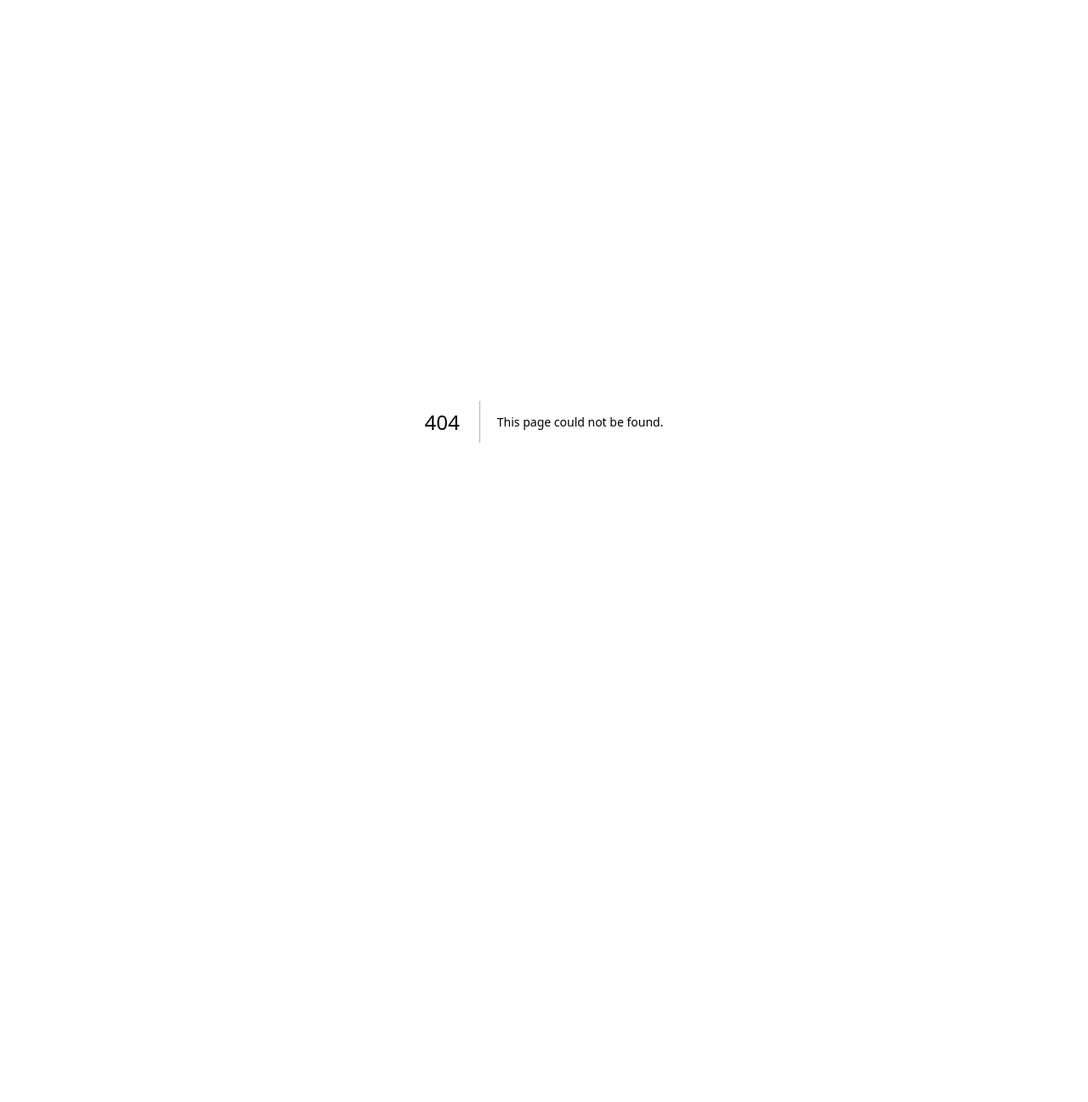
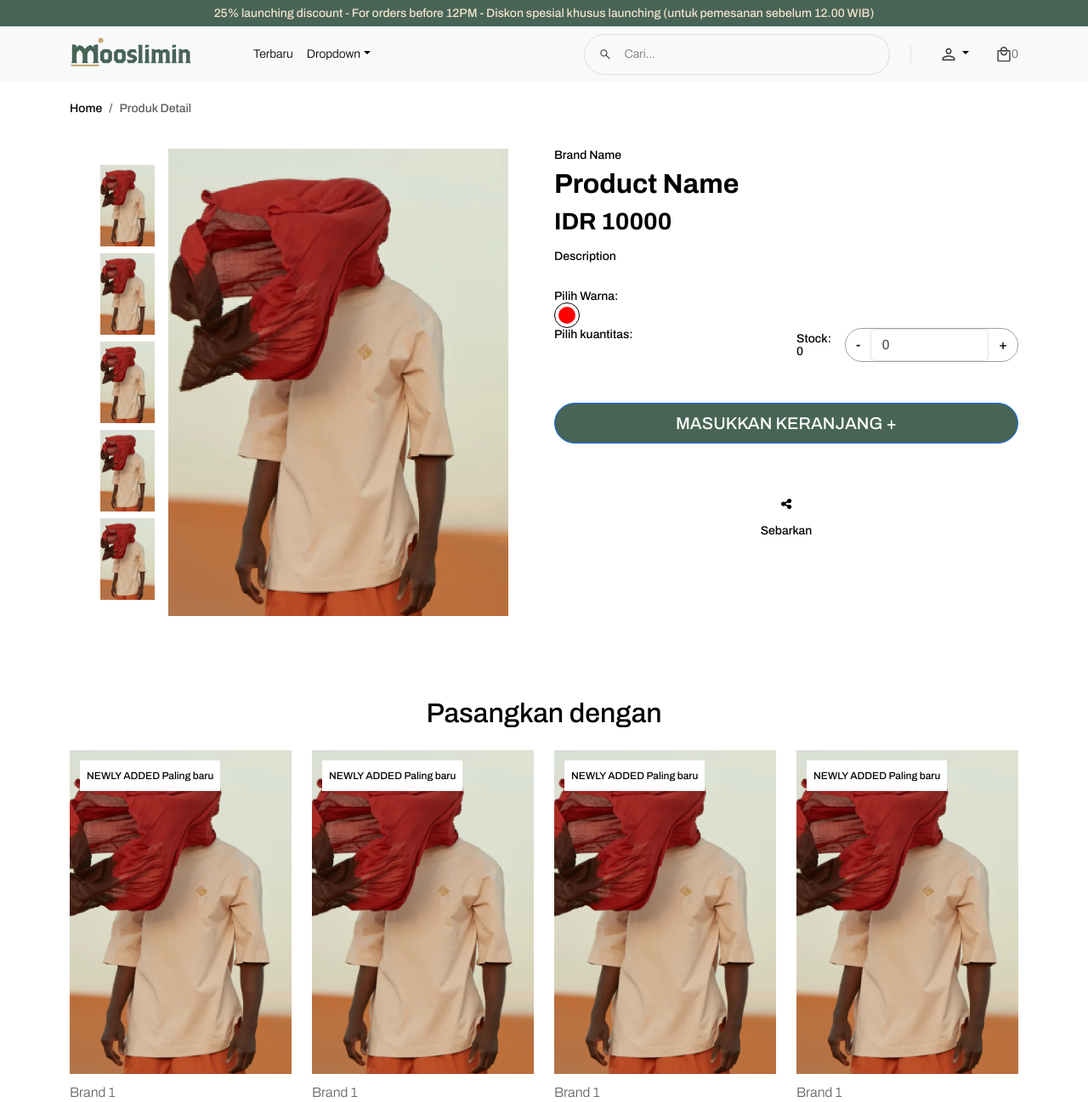
Before and after one commit to delpierrol/mooslimin, a Next.js app: page /product/1 in a window 1280 px wide. Before the commit this address had no page. Shown: the top 1297 px of the page at 85% size. Before the commit the page ends 896 px from the top, so only its background shows below. Built offline with nearby package versions, Linux system fonts and the light colour scheme.

Commit message:
- detail page

```diff
--- a/components/content/product-list/filter/section-filter-color.js
+++ b/components/content/product-list/filter/section-filter-color.js
@@ -1,5 +1,6 @@
 'use client'
 
+"use client"
 import { Accordion, Col, Form, Row } from "react-bootstrap";
 import styles from "../filter/filter.module.css"
 import { useState } from "react";
--- a/components/content/product-list/filter/section-filter-size.js
+++ b/components/content/product-list/filter/section-filter-size.js
@@ -1,5 +1,6 @@
 'use client'
 
+"use client"
 import { useState } from "react";
 import { Accordion, Form } from "react-bootstrap";
 
--- a/components/product/product-item.js
+++ b/components/product/product-item.js
@@ -1,26 +1,28 @@
 import Image from "next/image";
 import Badge from "../badge/badge";
 import styles from "./product-item.module.css";
-const ProductItem = ({ image, alt }) => {
+
+export default function ProductItem({ product }) {
+  console.log(product);
   return (
+    <a href={"product/" + product.id}>
       <div className={styles.container}>
         <div className={styles.containerImage}>
-        <Image layout="fill" objectFit="cover" alt={alt} src={image} />
+          <Image layout="fill" objectFit="cover" alt="" src={product.image} />
         </div>
         <div className={styles.containerProduct}>
-        <div className={styles.brandName}>Brand name</div>
-        <div className={styles.productTitle}>PRODUCT TITLE</div>
+          <div className={styles.brandName}>{product.brand.name}</div>
+          <div className={styles.productTitle}>{product.title}</div>
           <div className={styles.labelSpecialPrice}>
-          <div>IDR 150.000</div>
+            <div>{product.specialPrice}</div>
           </div>
           <div className={styles.labelPrice}>
-          <div className={styles.price}>IDR 180.000</div>
+            <div className={styles.price}>{product.price}</div>
             <div className={styles.strike} />
           </div>
         </div>
         <Badge />
       </div>
+    </a>
   );
 };
-
-export default ProductItem;
--- a/package.json
+++ b/package.json
@@ -6,7 +6,11 @@
     "start": "next start"
   },
   "dependencies": {
-    "bootstrap": "^5.3.2",
+    "@fortawesome/fontawesome-svg-core": "^6.4.2",
+    "@fortawesome/free-brands-svg-icons": "^6.4.2",
+    "@fortawesome/free-solid-svg-icons": "^6.4.2",
+    "@fortawesome/react-fontawesome": "^0.2.0",
+    "bootstrap": "^5.3.0",
     "date-fns": "^2.30.0",
     "gray-matter": "^4.0.3",
     "next": "^13.4.19",
--- /dev/null
+++ b/pages/product/[id].js
@@ -0,0 +1,156 @@
+import Layout from '../../components/layout';
+import Head from 'next/head';
+import { Breadcrumb, Container, Row, Col, Image, Button, Form } from "react-bootstrap";
+import styles from './product-detail.module.css';
+import { FontAwesomeIcon } from '@fortawesome/react-fontawesome';
+import { faShare, faShareNodes } from '@fortawesome/free-solid-svg-icons';
+import ProductItem from '../../components/product/product-item';
+
+const images = ["/images/product/image@2x.png", "/images/product/image@2x.png", "/images/product/image@2x.png", "/images/product/image@2x.png", "/images/product/image@2x.png"];
+
+const products = [
+  {
+    id: 1,
+    title: 'Product 1',
+    price: 100000,
+    specialPrice: 80000,
+    image: "/images/product/image@2x.png",
+    brand: {
+      id: 1,
+      name: "Brand 1"
+    }
+  },
+  {
+    id: 2,
+    title: 'Product 2',
+    price: 100000,
+    specialPrice: 80000,
+    image: "/images/product/image@2x.png",
+    brand: {
+      id: 1,
+      name: "Brand 1"
+    }
+  },
+  {
+    id: 3,
+    title: 'Product 3',
+    price: 100000,
+    specialPrice: 80000,
+    image: "/images/product/image@2x.png",
+    brand: {
+      id: 1,
+      name: "Brand 1"
+    }
+  },
+  {
+    id: 4,
+    title: 'Product 4',
+    price: 100000,
+    specialPrice: 80000,
+    image: "/images/product/image@2x.png",
+    brand: {
+      id: 1,
+      name: "Brand 1"
+    }
+  }
+];
+
+export default function ProductDetail() {
+  return (
+    <Layout>
+      <Head>
+        {/* <title>{postData.title}</title> */}
+        <meta name="viewport" content="width=device-width, initial-scale=1" />
+      </Head>
+      <Container>
+        <Breadcrumb className="py-4">
+          <Breadcrumb.Item href="#">Home</Breadcrumb.Item>
+          <Breadcrumb.Item active>Produk Detail</Breadcrumb.Item>
+        </Breadcrumb>
+        <Row className='pb-5'>
+          <Col md="6" className='px-5'>
+            <div className='d-flex align-items-center'>
+              <div>
+                {
+                  images?.map((image) =>
+                    <div className='py-1'>
+                      <a href='#'>
+                        <Image alt='' width={"64px"} height={"96px"} src={image} />
+                      </a>
+                    </div>
+                  )
+                }
+              </div>
+              <div className='px-3'>
+                <Image alt='' width={"400px"} height={"550px"} src={"/images/product/image@2x.png"} />
+              </div>
+            </div>
+          </Col>
+          <Col md="6">
+            <div>
+              <div className='pb-2'>Brand Name</div>
+              <h2 className={styles.productName}>Product Name</h2>
+              <h3 className={styles.price}>IDR 10000</h3>
+              <div className={styles.description}>Description</div>
+              {/* <div>
+                <div>Pilih Ukuran: </div>
+                <div className={styles.roundSize} style={{ border: "1px solid #000" }}>
+                  <label for="radio">S</label>
+                  <input type="radio" />
+                </div>
+              </div> */}
+              <div>
+                <div>Pilih Warna: </div>
+                <div className={styles.round} style={{ border: "1px solid #000" }}>
+                  <label for="radio" style={{ backgroundColor: "red" }}></label>
+                  <input type="radio" />
+                </div>
+              </div>
+              <div>
+                <Row>
+                  <Col md="6">
+                    <div>Pilih kuantitas:</div>
+                  </Col>
+                  <Col md="6">
+                    <div className='d-flex align-items-center'>
+                      <div className='pe-3'>Stock: {"0"}</div>
+                      <div className={styles.containerQty}>
+                        <Button className={styles.btnQty}>-</Button>
+                        <Form.Control type="text" placeholder="0" />
+                        <Button className={styles.btnQty}>+</Button>
+                      </div></div>
+                  </Col>
+                </Row>
+              </div>
+              <Button className='btn-primary w-100 my-5' size="lg">MASUKKAN KERANJANG +</Button>
+              <div className='text-center'>
+                <a type='button'>
+                  <div style={{ padding: "16px" }}><FontAwesomeIcon icon={faShareNodes} /></div>
+                  <span>Sebarkan</span>
+                </a>
+              </div>
+            </div>
+
+          </Col>
+        </Row>
+        <div className='py-5'>
+          <h2 className='pb-3 text-center'>Pasangkan dengan</h2>
+          <Row>
+            {products.map((item) => (
+              <Col xs="6" md="3"><ProductItem product={item} /></Col>
+            ))}
+          </Row>
+        </div>
+        <div className='py-5'>
+          <h2 className='pb-3 text-center'>Sahabat mungkin tertarik</h2>
+          <Row>
+            {products.map((item) => (
+              <Col xs="6" md="3"><ProductItem product={item} /></Col>
+            ))}
+          </Row>
+        </div>
+      </Container>
+
+    </Layout>
+  );
+}
--- /dev/null
+++ b/pages/product/product-detail.module.css
@@ -0,0 +1,67 @@
+.productName,
+.price {
+  font-weight: 700;
+}
+.price {
+  margin-bottom: 16px;
+}
+.description {
+  margin-bottom: 32px;
+}
+.roundSize {
+  border-radius: 100%;
+  height: 30px;
+  width: 30px;
+  padding: 4px;
+}
+
+.round {
+    border-radius: 100%;
+    height: 30px;
+    width: 30px;
+    padding: 4px;
+  }
+
+  .round label {
+    border-radius: 100%;
+    cursor: pointer;
+    height: 20px;
+    width: 20px;
+  }
+
+  .round label:after {
+    border-top: none;
+    border-right: none;
+    content: "";
+    height: 6px;
+    left: 7px;
+    opacity: 0;
+    position: absolute;
+    top: 8px;
+    width: 12px;
+  }
+
+  .round input[type="radio"] {
+    visibility: hidden;
+  }
+
+  .round input[type="radio"]:checked + label {
+    background-color: #66bb6a;
+    border: 1px solid #000000;
+  }
+
+  .round input[type="radio"]:checked + label:after {
+    opacity: 1;
+  }
+
+  .containerQty {
+    display: flex;
+    border: 1px solid #a0a0a0;
+    border-radius: 100px;
+  }
+  .btnQty,
+  .btnQty:hover, .btnQty:focus {
+    background-color: transparent !important;
+    border: none !important;
+    color: #000000 !important;
+  }
--- a/styles/global.css
+++ b/styles/global.css
@@ -112,6 +112,19 @@ body {
     width:100%;
     transform: translate(0px, -5px);
   }
+  .btn-primary {
+    background-color: var(--fill-primary-primary-default) !important;
+    border-radius: 100em !important;
+  }
+  .btn-primary:hover,
+.btn-primary:focus,
+.btn-outline-primary:active {
+    background-color: var(--fill-primary-primary-default) !important;
+    /* border-color: var(--fill-primary-primary-default) !important; */
+    border-radius: 100em !important;
+    color: white !important;
+  }
+
   .btn-outline-primary {
     border-color: var(--fill-primary-primary-default) !important;
     border-radius: 100em !important;
```
Also changed, not shown: components/content/product-list/filter/filter.js (+8 -4 lines), components/content/product-list/product-list.js (+61 -4 lines), components/home/section/best-seller/product-best-seller.js (+59 -7 lines), components/home/section/new-arrival/product-new-arrival.js (+49 -3 lines), 2 other files (tests, documents, lock files or other folders). Lines whose indentation alone changed are shown as unchanged.
